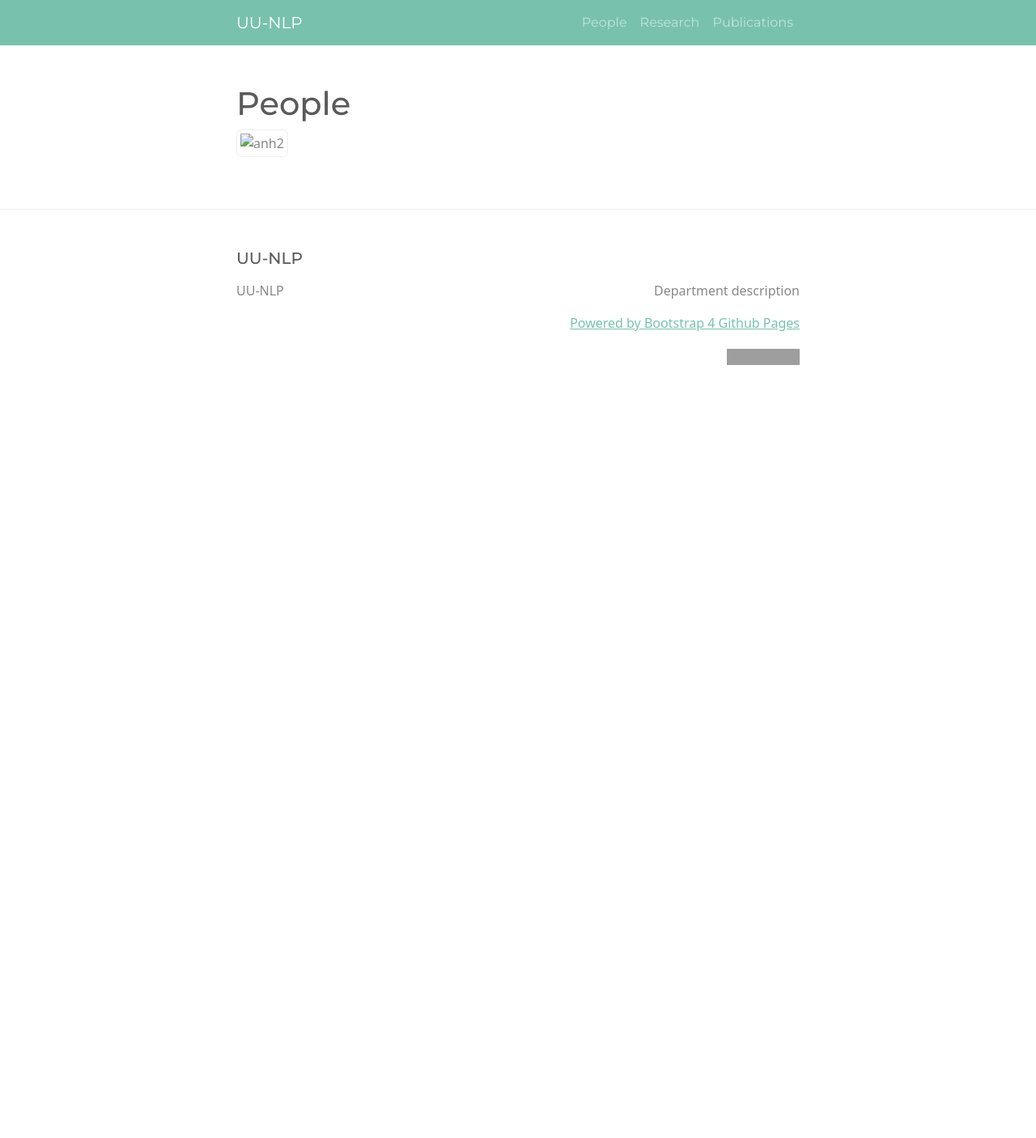
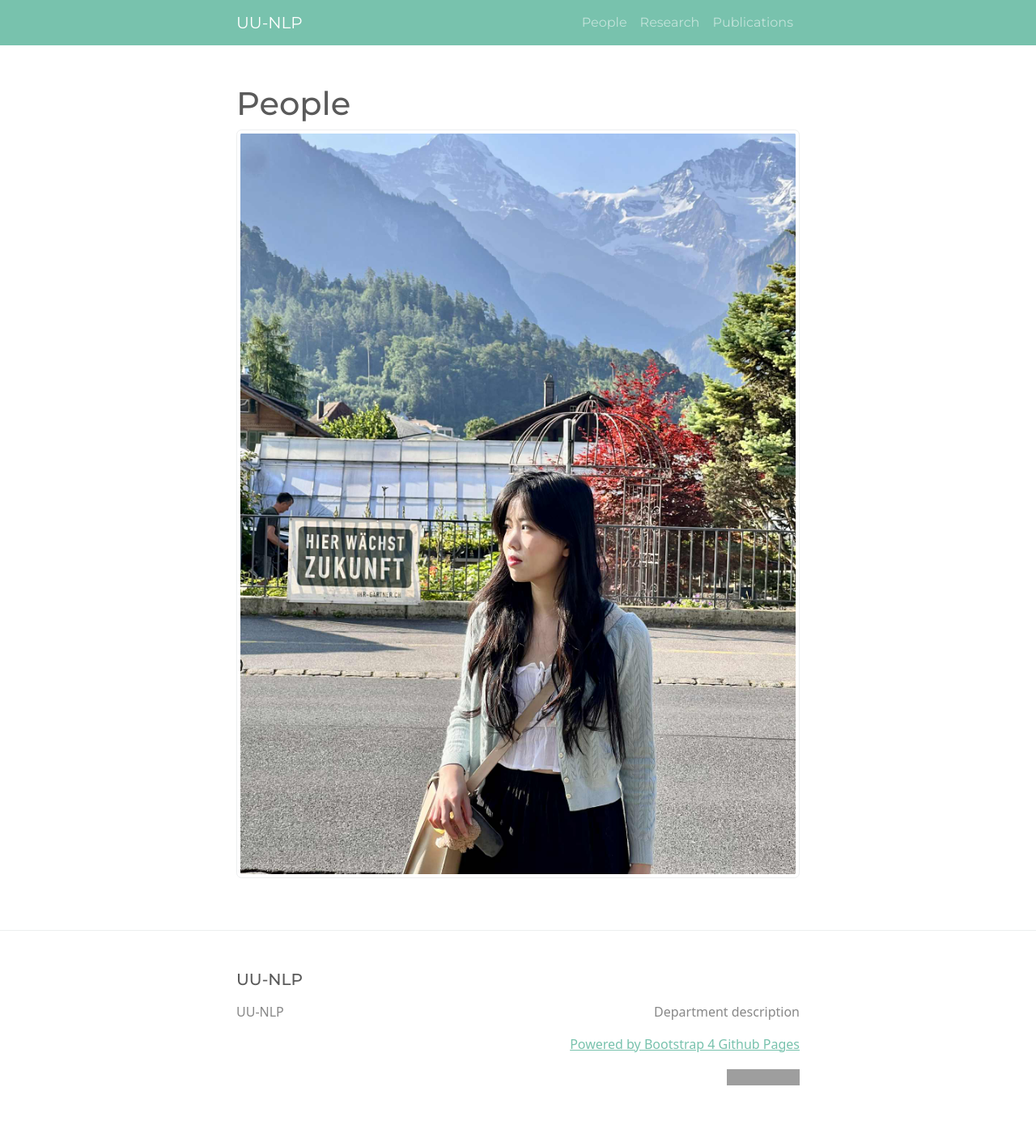
Before and after one commit to thaoanhdang/uu-nlp.github.io, a Jekyll site: the page built from people.md, in a window 1280 px wide. Shown: the whole page at 81% size. Built offline with Jekyll 4.4.1, drawn with Linux system fonts in a browser that asks for light colours; before the commit the page ends 900 px from its top, so only the background shows below that; grey boxes are pictures that could not be loaded.

Commit message:
Update people.md

```diff
--- a/people.md
+++ b/people.md
@@ -5,4 +5,4 @@ permalink: /people/
 ---
 
 
-<img src="assets/images/anhdang.jpg" class="img-thumbnail" alt="anh2">
+<img src="{{ '/assets/images/anhdang.jpg' | relative_url }}" class="img-thumbnail" alt="anh2">
```
